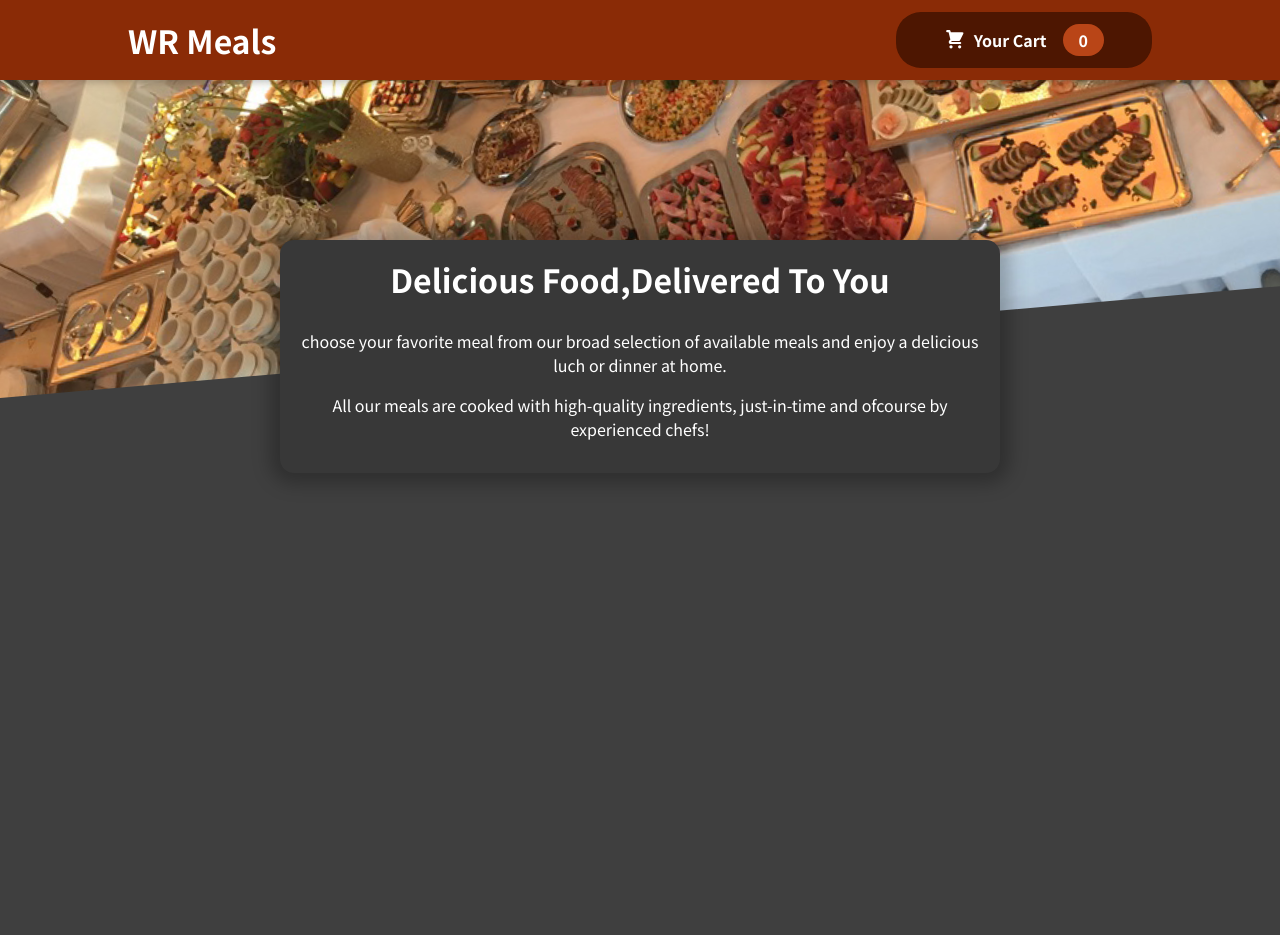
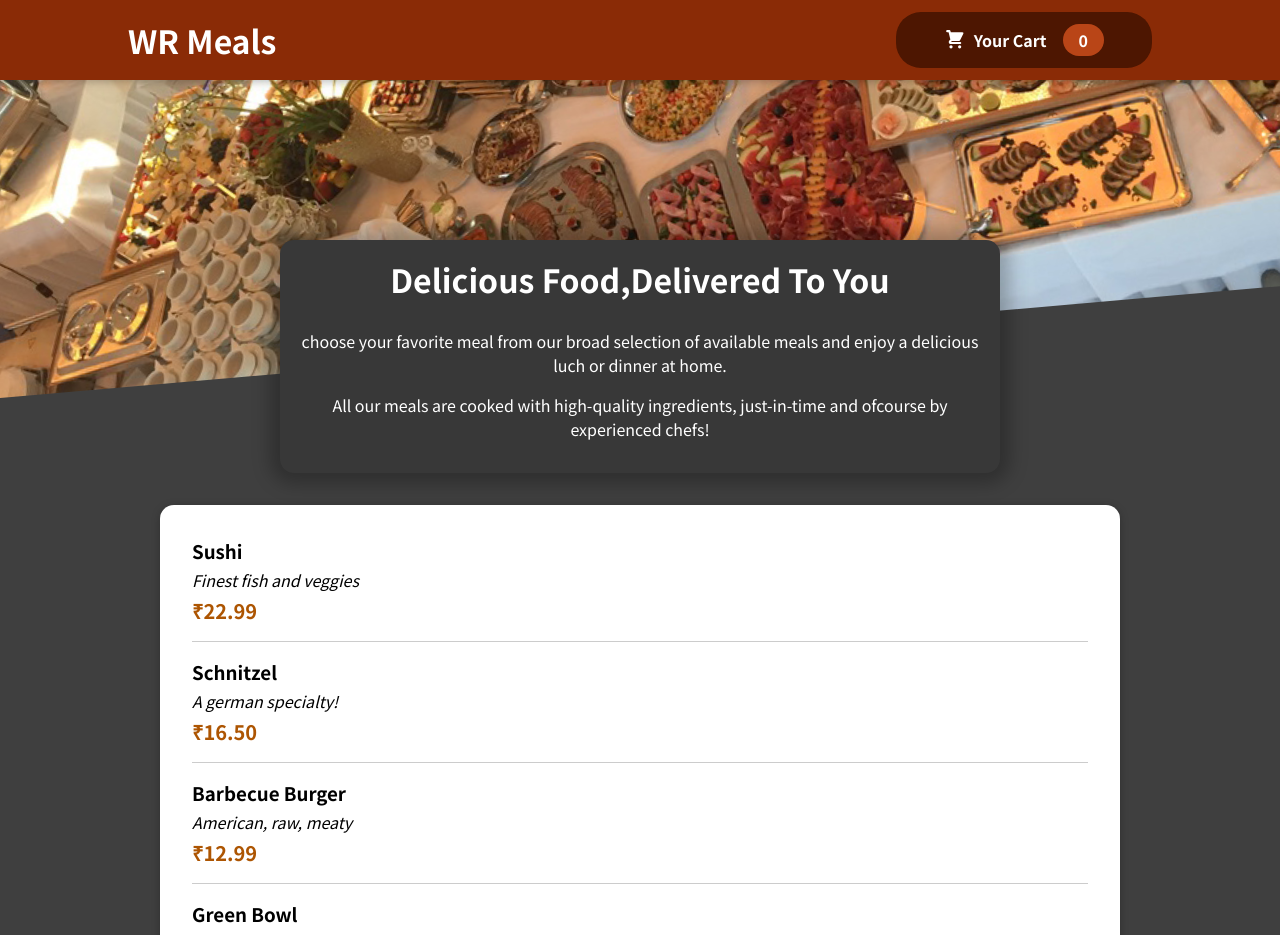
Before and after one commit to Wahidur612000/my-restaurant-app, a React (Create React App) app: page / in a window 1280 px wide. Shown: the top 935 px of the page. Before the commit the page ends 800 px from the top, so only its background shows below. Built offline with nearby package versions, Linux system fonts and the light colour scheme.

Commit message:
Making the Items visible

```diff
--- a/src/App.js
+++ b/src/App.js
@@ -1,13 +1,12 @@
 import React,{Fragment} from 'react';
 import Header from "./components/Layout/Header";
-import MealsSummary from './components/Meals/MealsSummary';
-
+import Meals from './components/Meals/Meals';
 
 function App() {
   return (
     <Fragment>
       <Header />
-      <MealsSummary />
+      <main><Meals /></main>
     </Fragment>
   );
 }
--- a/src/components/Meals/AvailableMeals.js
+++ b/src/components/Meals/AvailableMeals.js
@@ -1,5 +1,53 @@
+import classes from './AvailableMeals.module.css';
+import Card from '../UI/Card';
+import MealItem from './MealItem/MealItem';
+
+const DUMMY_MEALS = [
+    {
+      id: 'm1',
+      name: 'Sushi',
+      description: 'Finest fish and veggies',
+      price: 22.99,
+    },
+    {
+      id: 'm2',
+      name: 'Schnitzel',
+      description: 'A german specialty!',
+      price: 16.5,
+    },
+    {
+      id: 'm3',
+      name: 'Barbecue Burger',
+      description: 'American, raw, meaty',
+      price: 12.99,
+    },
+    {
+      id: 'm4',
+      name: 'Green Bowl',
+      description: 'Healthy...and green...',
+      price: 18.99,
+    },
+  ];
+
 
 const AvailableMeals=()=>{
 
+    const mealsList= DUMMY_MEALS.map(meal =>
+        <MealItem
+        key={meal.id}
+        name={meal.name}
+        description={meal.description}
+        price={meal.price}
+        />
+        );
+
+
+    return <section className={classes.meals}>
+        <ul>
+            <Card>
+            {mealsList}
+            </Card>
+        </ul>
+    </section>
 };
 export default AvailableMeals;
--- /dev/null
+++ b/src/components/Meals/AvailableMeals.module.css
@@ -0,0 +1,24 @@
+.meals {
+    max-width: 60rem;
+    width: 90%;
+    margin: 2rem auto;
+    animation: meals-appear 1s ease-out forwards;
+  }
+
+  .meals ul {
+    list-style: none;
+    margin: 0;
+    padding: 0;
+  }
+
+  @keyframes meals-appear {
+    from {
+      opacity: 0;
+      transform: translateY(3rem);
+    }
+
+    to {
+      opacity: 1;
+      transform: translateY(0);
+    }
+  }
--- /dev/null
+++ b/src/components/Meals/MealItem/MealItem.js
@@ -0,0 +1,18 @@
+import classes from './MealItem.module.css'
+
+const MealItem=(props)=>{
+
+    const price=`₹${props.price.toFixed(2)}`;
+
+    return <li className={classes.meal}>
+        <div>
+            <h3>{props.name}</h3>
+            <div className={classes.description}>{props.description}</div>
+            <div className={classes.price}>{price}</div>
+        </div>
+        <div>
+
+        </div>
+    </li>
+};
+export default MealItem;
--- /dev/null
+++ b/src/components/Meals/MealItem/MealItem.module.css
@@ -0,0 +1,22 @@
+.meal {
+    display: flex;
+    justify-content: space-between;
+    margin: 1rem;
+    padding-bottom: 1rem;
+    border-bottom: 1px solid #ccc;
+  }
+
+  .meal h3 {
+    margin: 0 0 0.25rem 0;
+  }
+
+  .description {
+    font-style: italic;
+  }
+
+  .price {
+    margin-top: 0.25rem;
+    font-weight: bold;
+    color: #ad5502;
+    font-size: 1.25rem;
+  }
--- a/src/components/Meals/Meals.js
+++ b/src/components/Meals/Meals.js
@@ -0,0 +1,14 @@
+import { Fragment } from 'react';
+
+import MealsSummary from "./MealsSummary";
+import AvailableMeals from "./AvailableMeals";
+
+const Meals=()=>{
+    return(
+        <Fragment>
+            <MealsSummary />
+            <AvailableMeals />
+        </Fragment>
+    );
+};
+export default Meals;
--- /dev/null
+++ b/src/components/UI/Card.js
@@ -0,0 +1,8 @@
+import classes from './Card.module.css';
+
+const Card=(props)=>{
+    return <div className={classes.card}>
+        {props.children}
+    </div>
+};
+export default Card;
--- /dev/null
+++ b/src/components/UI/Card.module.css
@@ -0,0 +1,6 @@
+.card {
+    padding: 1rem;
+    box-shadow: 0 2px 8px rgba(0, 0, 0, 0.25);
+    border-radius: 14px;
+    background-color: white;
+  }
```
Also changed, not shown: src/components/Meals/MealItem/MealItemForm.js (added).
